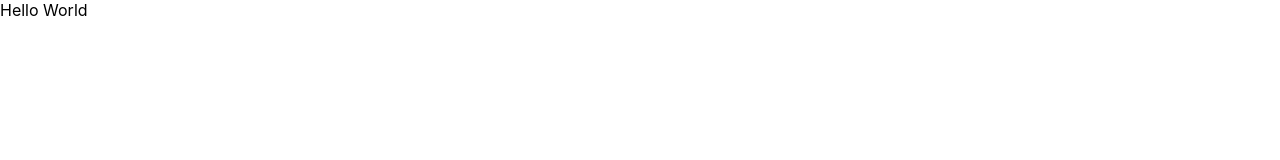
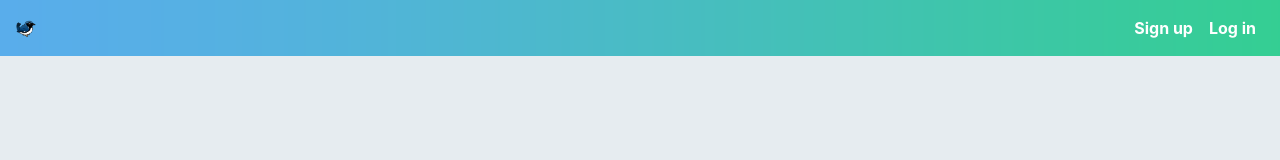
Before and after one commit to dbzerjav/warbler, a React app in the folder warbler-client/: page / in a window 1280 px wide. Built offline with nearby package versions, Linux system fonts and the light colour scheme.

Commit message:
add bootstrap and style navbar

```diff
--- a/warbler-client/public/index.html
+++ b/warbler-client/public/index.html
@@ -19,7 +19,8 @@
       work correctly both with client-side routing and a non-root public URL.
       Learn how to configure a non-root public URL by running `npm run build`.
     -->
-    <title>React App</title>
+    <title>Warbler</title>
+    <link rel="stylesheet" href="https://stackpath.bootstrapcdn.com/bootstrap/4.1.3/css/bootstrap.min.css" integrity="sha384-MCw98/SFnGE8fJT3GXwEOngsV7Zt27NXFoaoApmYm81iuXoPkFOJwJ8ERdknLPMO" crossorigin="anonymous">
   </head>
   <body>
     <noscript>
--- a/warbler-client/src/containers/App.js
+++ b/warbler-client/src/containers/App.js
@@ -2,14 +2,15 @@ import React, { Component } from 'react';
 import { Provider } from 'react-redux';
 import { configureStore } from '../store';
 import { BrowserRouter as Router } from 'react-router-dom';
+import Navbar from './Navbar';
 
 const store = configureStore();
 
 const App = () => (
   <Provider store={store}>
     <Router>
-      <div>
-        Hello World
+      <div className='onboarding'>
+        <Navbar />
       </div>
     </Router>
   </Provider>
--- /dev/null
+++ b/warbler-client/src/containers/Navbar.js
@@ -0,0 +1,36 @@
+import React, { Component } from 'react';
+import { Link } from 'react-router-dom';
+import { connect } from 'react-redux';
+import Logo from "../images/warbler-logo.png";
+
+class Navbar extends Component {
+  render() {
+    return(
+      <nav class='navbar navbar-expand'>
+        <div className='container-fluid'>
+          <div className='navbar-header'>
+            <Link to='/' className='navbar-brand'>
+              <img src={Logo} alt='Warbler Home'  />
+            </Link >
+          </div>
+          <ul className='nav navbar-nav navbar-right'>
+            <li>
+              <Link to='/signup'>Sign up</Link >
+            </li>
+            <li>
+              <Link to='/signin'>Log in</Link >
+            </li>
+          </ul>
+        </div>
+      </nav>
+    )
+  }
+}
+
+function mapStateToProps(state) {
+  return {
+    currentUser: state.currentUser
+  };
+}
+
+export default connect(mapStateToProps, null)(Navbar);
--- a/warbler-client/src/index.css
+++ b/warbler-client/src/index.css
@@ -1,9 +1,5 @@
 body {
-  margin: 0;
-  padding: 0;
-  font-family: -apple-system, BlinkMacSystemFont, "Segoe UI", "Roboto", "Oxygen",
-    "Ubuntu", "Cantarell", "Fira Sans", "Droid Sans", "Helvetica Neue",
-    sans-serif;
+  background-color: #e6ecf0;
   -webkit-font-smoothing: antialiased;
   -moz-osx-font-smoothing: grayscale;
 }
@@ -12,3 +8,35 @@ code {
   font-family: source-code-pro, Menlo, Monaco, Consolas, "Courier New",
     monospace;
 }
+/* Nav */
+.navbar {
+  margin-bottom: 1rem;
+}
+
+.navbar a {
+  font-weight: bold;
+  color: white;
+}
+
+.navbar a:hover {
+  color: white;
+  text-decoration: underline;
+  cursor: pointer;
+}
+
+.navbar-brand > img {
+  display: inline-block;
+  width: 20px;
+  margin-bottom: 2px;
+  margin-right: 5px;
+  border-radius: 2px;
+}
+
+ul.nav.navbar-nav li {
+  margin: 0 0.5rem;
+}
+
+.onboarding > .navbar {
+  background-image: url("./images/nav-bg.png");
+  background-size: 100% 100%;
+}
```
Also changed, not shown: warbler-client/public/manifest.json, warbler-client/src/images/default-profile-image.jpg (added), warbler-client/src/images/nav-bg.png (added), warbler-client/src/images/signed-out-home.jpg (added), warbler-client/src/images/warbler-hero.jpg (added), warbler-client/src/images/warbler-logo.png (added).
